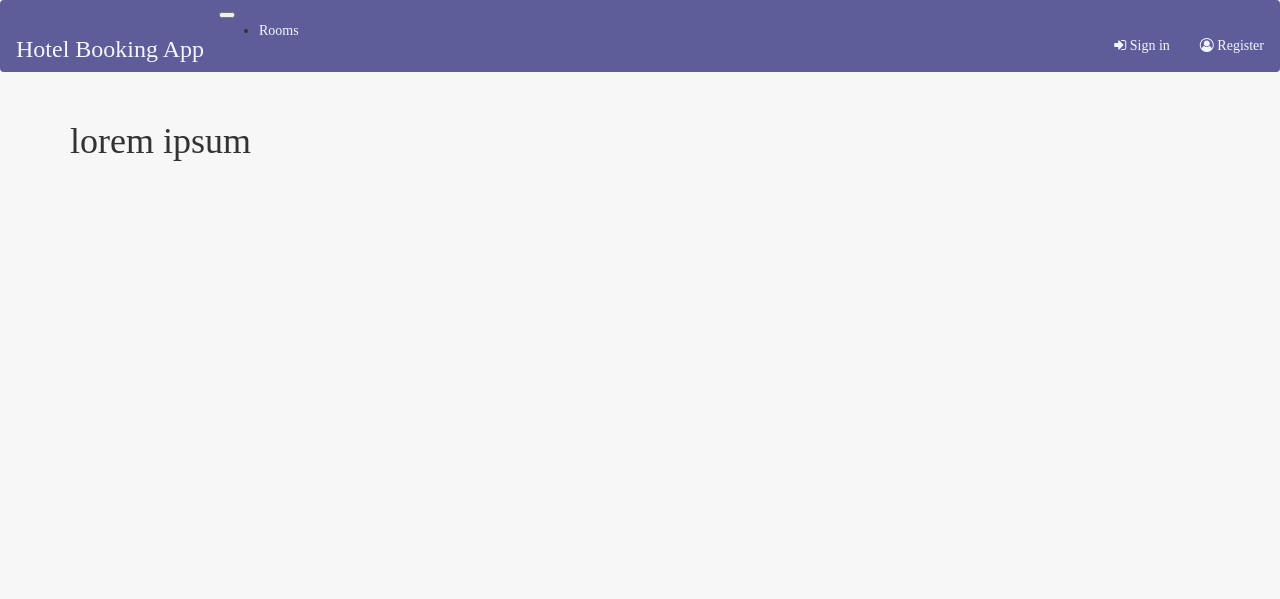
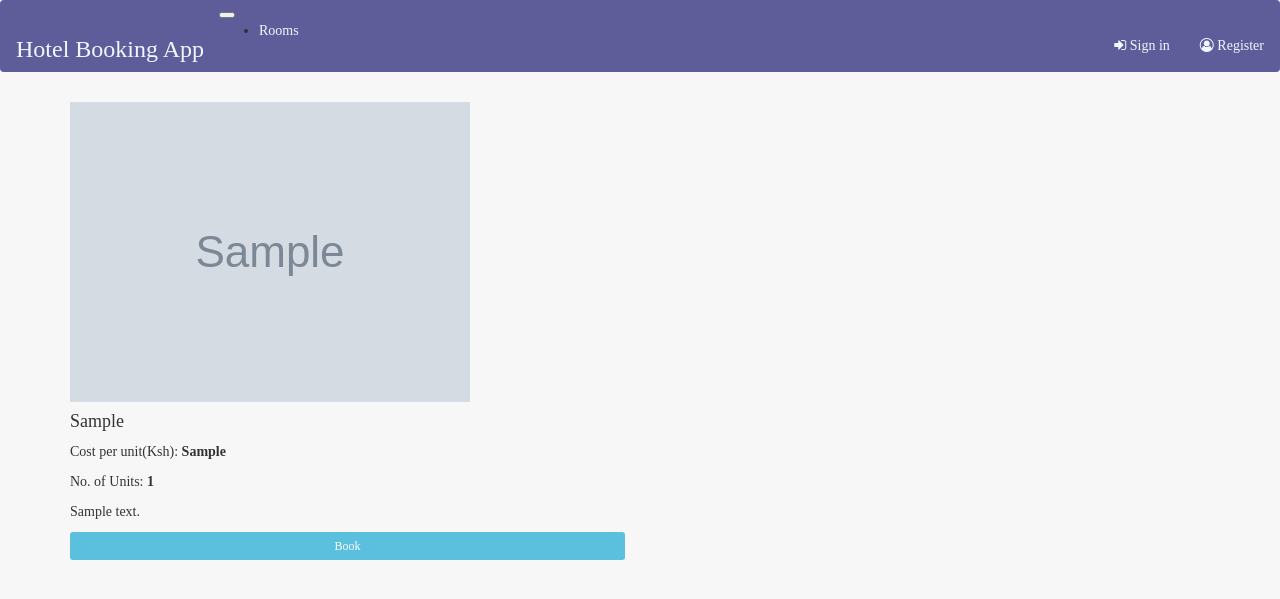
Before and after one commit to kigensky/hotel-app, a Flask app: page / in a window 1280 px wide. Shown: the top 599 px of the page. Run offline with Flask 2, Linux system fonts and the light colour scheme; tables that the repository leaves empty hold one stand-in row (values such as "Sample post"); grey boxes marked "Sample" are stand-in pictures; some libraries are stand-ins or nearby versions.

Commit message:
Room retrieval to index.html

```diff
--- a/app/main/views.py
+++ b/app/main/views.py
@@ -12,13 +12,15 @@ from .. import db
 
 @main.route("/")
 def home():
-    return render_template("index.html")
+    rooms = Room.query.all()
+
+    return render_template("index.html", rooms=rooms)
 
 
 @main.route('/addroom', methods = ["GET","POST"])
 @login_required
 def addroom():
-    if current_user.isAdmin() == False:
+    if current_user.isAdmin() == False:         #check if user is admin
         flash('Permission denied.','danger')
         return redirect( url_for('main.home'))
 
@@ -38,4 +40,7 @@ def addroom():
         db.session.add(room)
         db.session.commit()
 
+        flash('Room added successfully','success')
+        return redirect( url_for('main.home'))
+
     return render_template('addroom.html',  room_form=form)
--- a/app/templates/index.html
+++ b/app/templates/index.html
@@ -8,7 +8,26 @@
     {{ message }}
     </div>
     {% endfor %}
-    <h1> lorem ipsum </h1>
+    <!-- render rooms -->
+    <div class="row">
+        {% for room in rooms %}
+        <div class="col-md-6">
+            <div class="card mb-3" style="width: 100%;">
+                <img class="img-fluid" src="{{url_for('static',filename=room.image)}}" alt="{{room.classification}}">
+                <div class="card-body">
+                    <h4>{{ room.classification | capitalize }}</h4>
+                    <p>Cost per unit(Ksh): <strong>{{room.cost}}</strong></p>
+                    <p>No. of Units: <strong>{{room.units}}</strong></p>
+                    <p class="card-text">{{room.details}}</p>
+                    <a class="btn-sm btn-info btn-block text-center" target="_blank" href="#">
+                      Book
+                    </a>
+                </div>
+            </div>
+          </div>
+        {% endfor %}
+      </div>
+    <!-- end render rooms -->
 </div>
 
 {% endblock %}
```
Also changed, not shown: app/static/photos/suite.jpeg (added).
